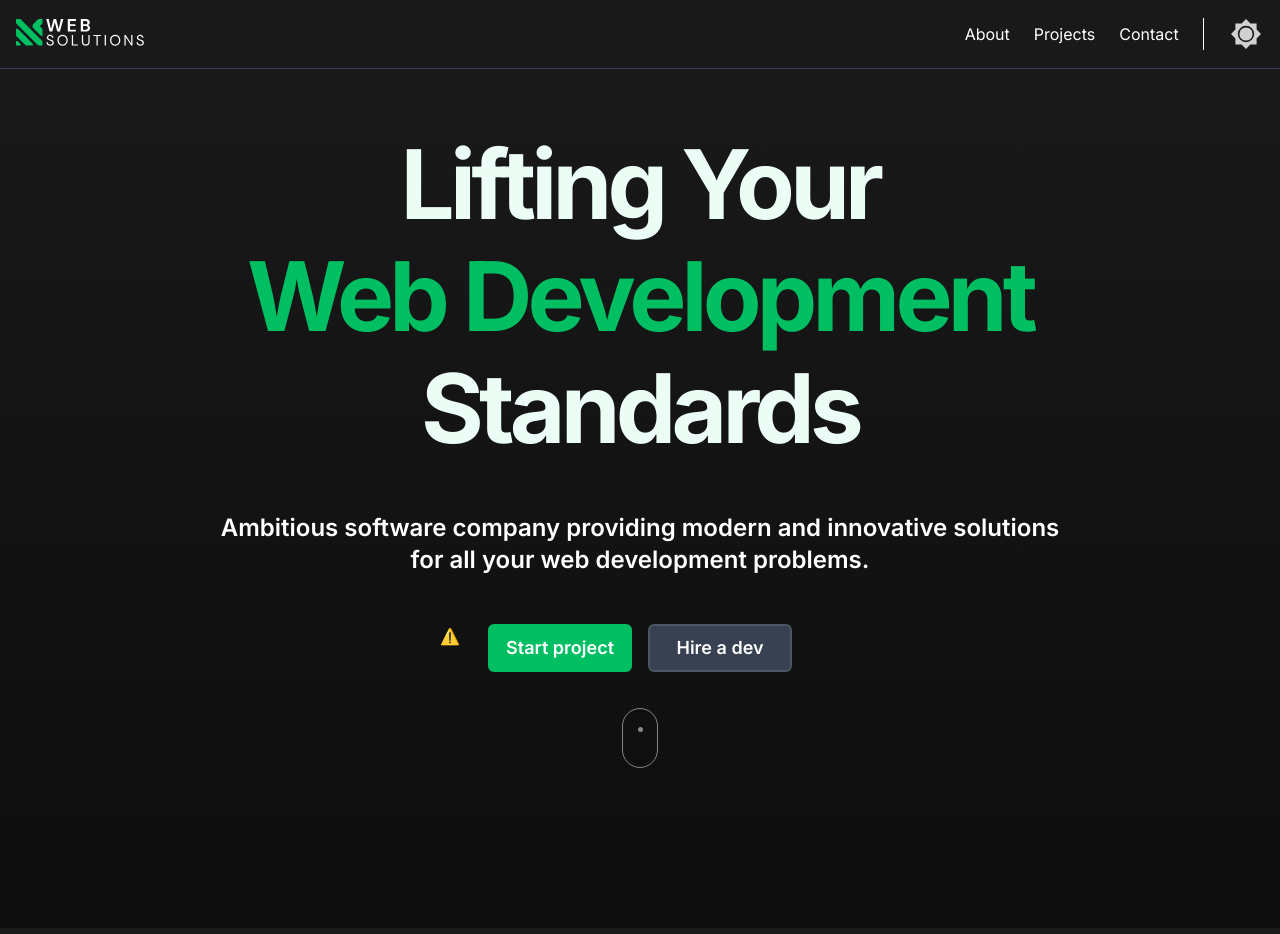
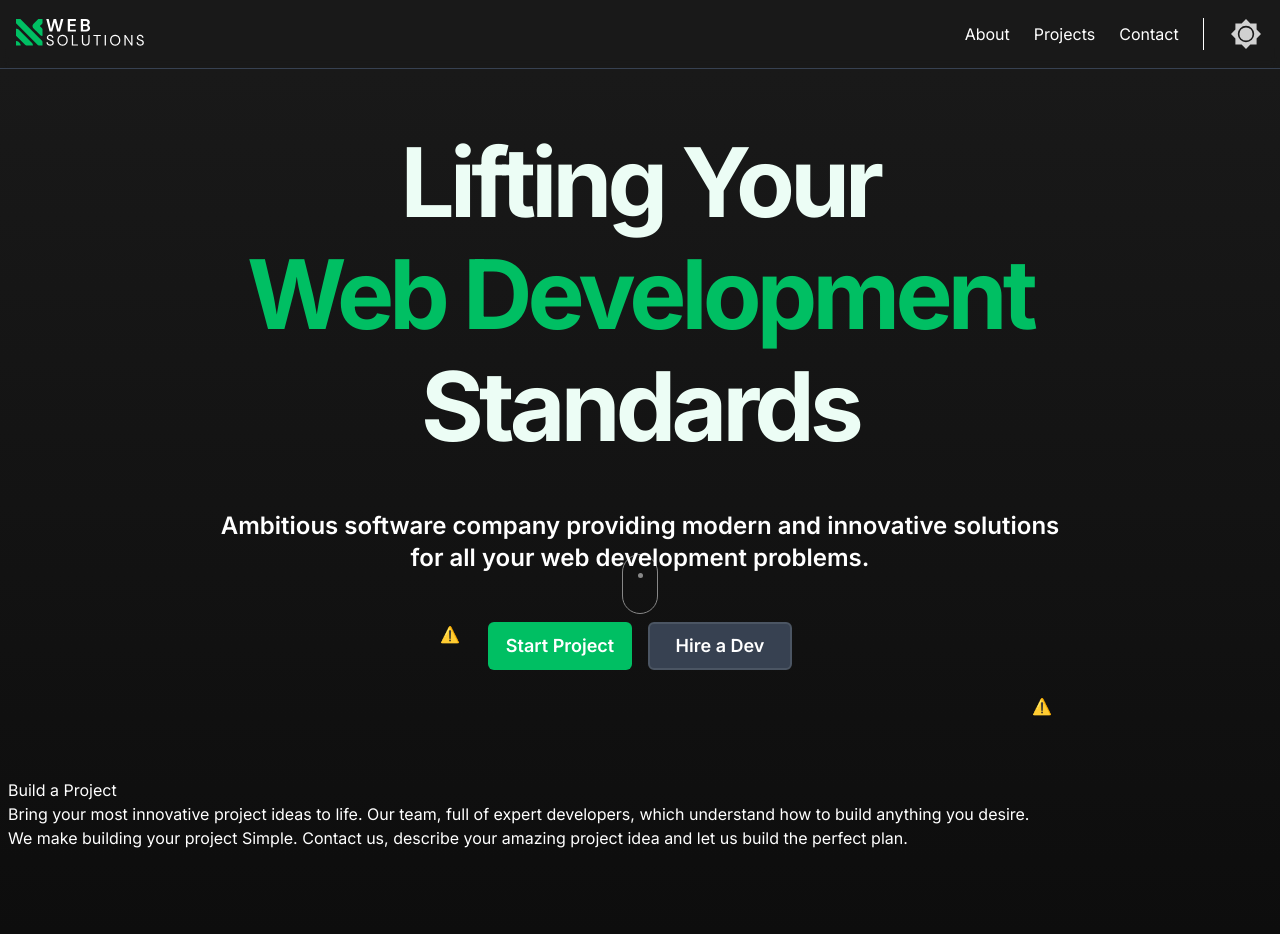
Before and after one commit to WebSolutions-Co/web-solution.dev, a Next.js app: page / in a window 1280 px wide. Built offline with nearby package versions, Linux system fonts and the light colour scheme; no server answers.

Commit message:
fix header height, add BuildProject section

```diff
--- a/app/page.tsx
+++ b/app/page.tsx
@@ -1,6 +1,7 @@
 'use client';
 
 import useTheme from './hooks/useTheme';
+import BuildProjects from './ui/HomePage/BuildProjects';
 import Header from './ui/HomePage/Header';
 
 const Home = () => {
@@ -15,7 +16,10 @@ const Home = () => {
 			{/* <div className='absolute -left-[10vw] top-64 z-10 w-[25vw]'>
 				<LottieAnimation animation='https://lottie.host/5ffddeea-0137-4619-8829-0a051823b1a5/Mig6sBBJ4i.json' />
 			</div> */}
-			<Header />
+			<div className='max-w-content w-full'>
+				<Header />
+				<BuildProjects />
+			</div>
 		</main>
 	);
 };
--- /dev/null
+++ b/app/ui/HomePage/BuildProjects.tsx
@@ -0,0 +1,26 @@
+import React from 'react';
+import LottieAnimation from '../animations/LottieAnimation';
+
+const BuildProjects = () => {
+	return (
+		<div className='w-full flex justify-between items-center'>
+			<div>
+				<h2>Build a Project</h2>
+				<p>
+					Bring your most innovative project ideas to life. Our team,
+					full of expert developers, which understand how to build
+					anything you desire.
+				</p>
+				<p>
+					We make building your project Simple. Contact us, describe
+					your amazing project idea and let us build the perfect plan.{' '}
+				</p>
+			</div>
+			<div className='h-60 w-60'>
+				<LottieAnimation animation='https://lottie.host/5057a21b-c16b-477d-93a9-6796ab6cad35/xmUTNDAKQv.json' />
+			</div>
+		</div>
+	);
+};
+
+export default BuildProjects;
--- a/app/ui/HomePage/Header.tsx
+++ b/app/ui/HomePage/Header.tsx
@@ -3,7 +3,12 @@ import LottieAnimation from '../animations/LottieAnimation';
 
 const Header = () => {
 	return (
-		<div className='w-full flex items-center flex-col h-screen relative mt-12 md:mt-16 lg:mt-32'>
+		<div
+			className='w-full flex items-center flex-col relative mt-[70px] pt-14'
+			style={{
+				height: 'calc(100vh-70px)',
+			}}
+		>
 			<div className='flex flex-col gap-8 md:gap-12 items-center'>
 				<h1 className='text-6xl sm:text-7xl lg:text-8xl font-bold tracking-tighter leading-[4rem] lg:leading-[7rem] text-center text-gray-800 dark:text-emerald-50'>
 					Lifting <span className=' hidden sm:inline'>Your</span>{' '}
@@ -21,17 +26,17 @@ const Header = () => {
 				</p>
 				<div className='flex gap-4 items-center z-20'>
 					<button className='bg-green-500 h-12 w-36 font-semibold text-lg text-white rounded-md hover:bg-green-400 transition-all active:scale-95'>
-						Start project
+						Start Project
 					</button>
 					<button className='bg-gray-700 dark:bg-gray-700 h-12 w-36 font-semibold dark:border-2 dark:border-gray-600 text-lg text-white  rounded-md transition-all active:scale-95 hover:bg-gray-600'>
-						Hire a dev
+						Hire a Dev
 					</button>
 				</div>
 			</div>
 			<div className='w-[50vh] -translate-y-8 sm:-translate-y-12'>
 				<LottieAnimation animation='https://lottie.host/78794e14-1d31-4291-b3df-dced424cda5d/IGxE4TKb7x.json' />
 			</div>
-			<div className='absolute w-full bottom-40 md:bottom-40 left-0 hidden md:flex justify-center'>
+			<div className='absolute w-full bottom-20 left-0 hidden md:flex justify-center'>
 				<div className='w-[36px] animate-mouseMoveDown h-[60px] border-[1px] rounded-[18px] dark:border-white border-gray-800 relative after:h-[5px] after:w-[5px] after:block after:bg-black dark:after:bg-white opacity-50 after:animate-mouseScrollDown after:left-[15px] after:absolute after:rounded-full' />
 			</div>
 		</div>
```
